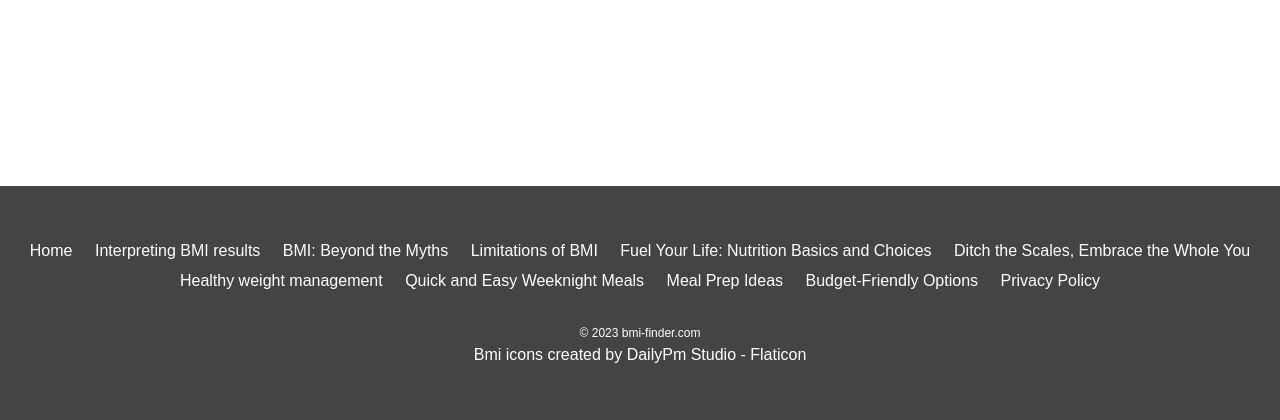
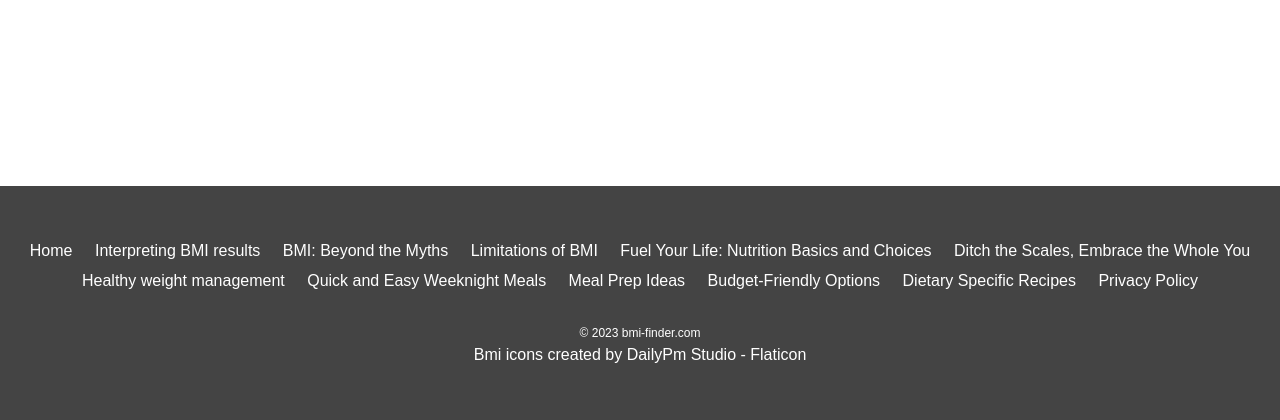
Before and after one commit to lbrilli/bmi-finder.com, a PHP site: page /body-positivity/index.php in a window 1280 px wide. Shown: the part 1953-2373 px from the top of the page. Run offline with PHP 8.4, Linux system fonts and the light colour scheme; data that the repository does not hold is empty; some libraries are stand-ins or nearby versions.

Commit message:
adding dietary page

```diff
--- a/footer.php
+++ b/footer.php
@@ -8,6 +8,7 @@
 		<a href="<?php echo $host; ?>quick-easy-recipes/">Quick and Easy Weeknight Meals</a>
 		<a href="<?php echo $host; ?>meal-prep-ideas/">Meal Prep Ideas</a>
 		<a href="<?php echo $host; ?>budget-friendly/">Budget-Friendly Options</a>
+		<a href="<?php echo $host; ?>dietary-specific/">Dietary Specific Recipes</a>
 		<a target="_blank" href="<?php echo $host; ?>privacy/">Privacy Policy</a>
 		<p class="copyright">&copy; 2023 bmi-finder.com</p>
 		<a href="https://www.flaticon.com/free-icons/bmi" title="bmi icons">Bmi icons created by DailyPm Studio - Flaticon</a>
--- a/nav.php
+++ b/nav.php
@@ -24,6 +24,8 @@
 		<div class="nav-divider"></div>
 		<a class="nav-item" href="<?php echo $host; ?>budget-friendly/">Budget-Friendly Options</a>
 		<div class="nav-divider"></div>
+		<a class="nav-item" href="<?php echo $host; ?>dietary-specific/">Dietary Specific Recipes</a>
+		<div class="nav-divider"></div>
 		<div class="nav-header">Privacy</div>
 		<a class="nav-item" href="<?php echo $host; ?>privacy/" target="_blank">Privacy Policy</a>
 		<div class="nav-divider"></div>
```
